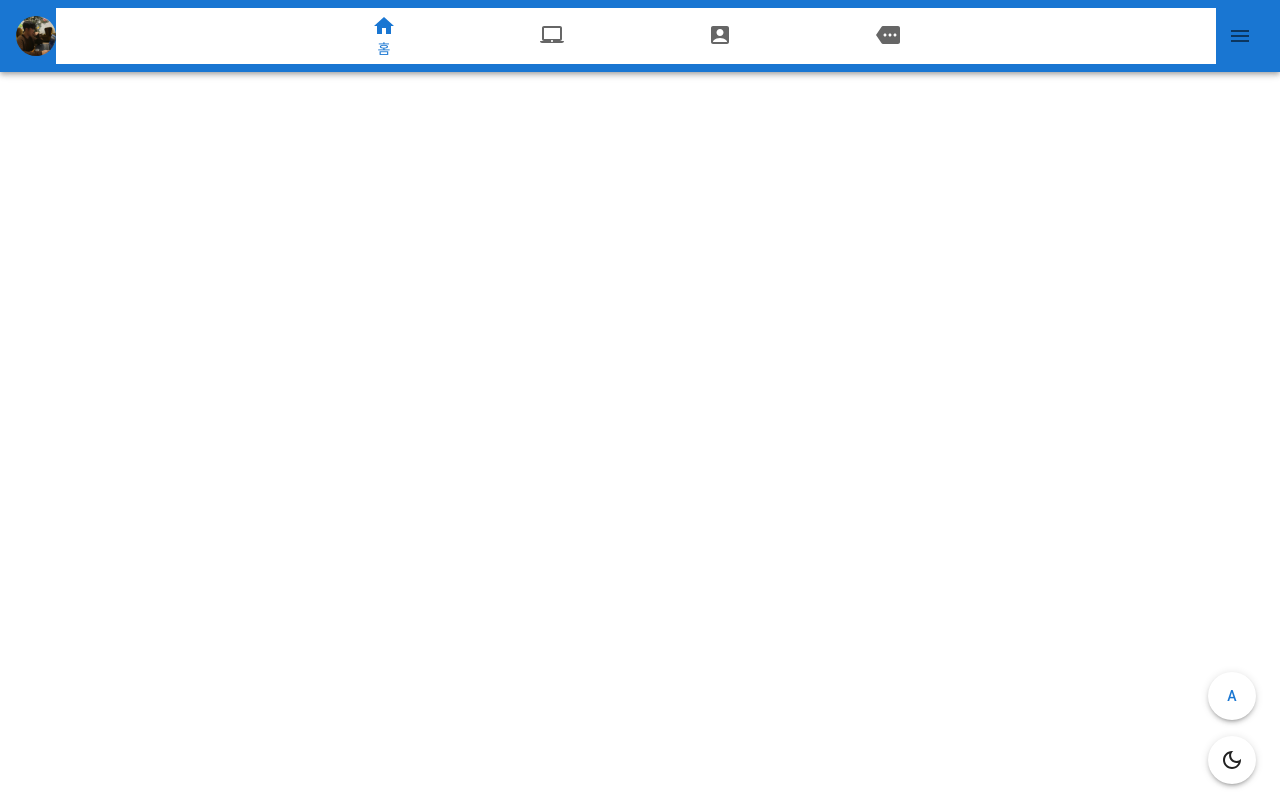
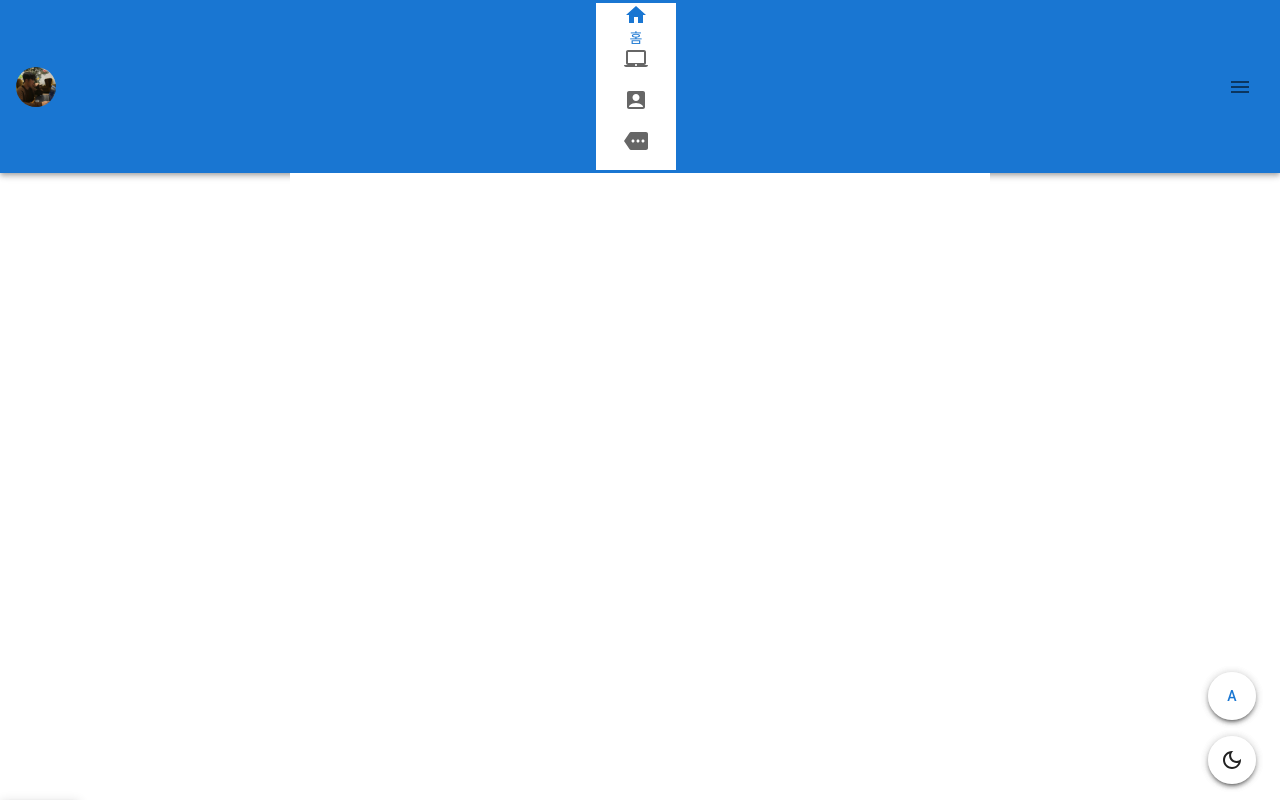
Before and after one commit to kiminseob/resume, a React (Create React App) app: page /home in a window 1280 px wide. Shown: the top 800 px of the page. Built offline with nearby package versions, Linux system fonts and the light colour scheme.

Commit message:
style: App Bar 왼쪽으로 이동

```diff
--- a/src/components/gnb/IconMenu.jsx
+++ b/src/components/gnb/IconMenu.jsx
@@ -19,12 +19,15 @@ const icon = {
 };
 
 const bottomNavStyle = (theme) => ({
-  width: '100%',
+  height: '100%',
+  aliginItems: 'center',
+  flexDirection: 'column',
   backgroundColor: theme.navBackgroundColor,
   '.MuiTabs-flexContainer': {
     justifyContent: 'space-evenly',
   },
   '& .MuiButtonBase-root': {
+    padding: 0,
     textTransform: 'none',
     color: theme.navTxtColor,
     '&.Mui-selected': {
@@ -33,16 +36,30 @@ const bottomNavStyle = (theme) => ({
   },
 });
 
+// const bottomNavStyle = (theme) => ({
+//   width: '100%',
+//   backgroundColor: theme.navBackgroundColor,
+//   '.MuiTabs-flexContainer': {
+//     justifyContent: 'space-evenly',
+//   },
+//   '& .MuiButtonBase-root': {
+//     textTransform: 'none',
+//     color: theme.navTxtColor,
+//     '&.Mui-selected': {
+//       color: theme.navTxtSelectedColor,
+//     },
+//   },
+// });
+
 function IconMenu() {
   const { pathname } = useLocation();
   const { GnbStore } = useStore();
   const navigate = useNavigate();
-
   const theme = GnbStore.themeColor;
   const { nav } = GnbStore.message;
 
   const [value, setValue] = useState(
-    nav.filter(({ path }) => pathname.includes(path))[0].path
+    nav.filter(({ path }) => pathname.includes(path))[0]?.path ?? 'home'
   );
 
   const handleChange = (event, newValue) => {
@@ -51,7 +68,9 @@ function IconMenu() {
   };
 
   return (
-    <Box sx={{ flexGrow: 1, display: { mobile: 'none', tablet: 'flex' } }}>
+    <Box
+      sx={{ height: 'inherit', display: { mobile: 'none', tablet: 'flex' } }}
+    >
       <BottomNavigation
         value={value}
         onChange={handleChange}
--- a/src/components/gnb/Nav.jsx
+++ b/src/components/gnb/Nav.jsx
@@ -8,7 +8,8 @@ import Profile from './Profile';
 import IconMenu from './IconMenu';
 import TabMenu from './TabMenu';
 
-const Nav = () => {
+const Nav = (props) => {
+  const { left } = props;
   const [anchorElNav, setAnchorElNav] = React.useState(null);
   const [anchorElUser, setAnchorElUser] = React.useState(null);
   const { GnbStore } = useStore();
@@ -29,10 +30,29 @@ const Nav = () => {
     setAnchorElUser(null);
   };
 
+  const leftAppBarStyle = {
+    '&': { width: '5rem', padding: '0.5rem 0' },
+    '& .MuiContainer-root': { height: '100%', padding: 0 },
+    '& .MuiToolbar-root': {
+      flexDirection: 'column',
+      height: '100%',
+      padding: 0,
+    },
+  };
+
+  const topAppBarStyle = {
+    width: '100%',
+    padding: '0.2rem 0',
+  };
+  const appBarStyle = left ? leftAppBarStyle : topAppBarStyle;
+
   return (
     <AppBar
       position="static"
-      sx={{ backgroundColor: theme.navBackgroundColor, padding: '0.5rem 0' }}
+      sx={{
+        backgroundColor: theme.navBackgroundColor,
+        ...appBarStyle,
+      }}
     >
       <Container>
         <Toolbar
@@ -45,7 +65,6 @@ const Nav = () => {
             handleCloseUserMenu={handleCloseUserMenu}
           />
           <IconMenu />
-
           <TabMenu
             anchorElNav={anchorElNav}
             handleOpenNavMenu={handleOpenNavMenu}
--- a/src/components/portfolio/index.jsx
+++ b/src/components/portfolio/index.jsx
@@ -2,23 +2,41 @@ import React from 'react';
 import { Nav, Language, DarkMode } from 'components';
 import { useStore } from 'utils';
 import { observer } from 'mobx-react-lite';
+import { Box } from '@mui/material';
 import Main from './Main';
 
 function Portfolio() {
   const { GnbStore } = useStore();
   const theme = GnbStore.themeColor;
-  const style = {
+  const Topstyle = {
+    backgroundColor: theme.portfolioBackgroundColor,
+    color: theme.portfolioTxtColor,
+    flexDirection: 'column',
+  };
+  const Leftstyle = {
     backgroundColor: theme.portfolioBackgroundColor,
     color: theme.portfolioTxtColor,
   };
 
   return (
-    <div className="portfolio" style={style}>
-      <Nav />
-      <Main />
-      <Language />
-      <DarkMode />
-    </div>
+    <>
+      <Box sx={{ display: { mobile: 'flex', tablet: 'none' } }}>
+        <div className="portfolio" style={Topstyle}>
+          <Nav />
+          <Main />
+          <Language />
+          <DarkMode />
+        </div>
+      </Box>
+      <Box sx={{ display: { mobile: 'none', tablet: 'flex' } }}>
+        <div className="portfolio" style={Leftstyle}>
+          <Nav left />
+          <Main />
+          <Language />
+          <DarkMode />
+        </div>
+      </Box>
+    </>
   );
 }
 
--- a/src/scss/portfolio/common.scss
+++ b/src/scss/portfolio/common.scss
@@ -4,6 +4,7 @@ body {
 
 main {
   height: 100%;
+  width: 100%;
   overflow: auto;
 }
 
--- a/src/scss/portfolio/portfolio.scss
+++ b/src/scss/portfolio/portfolio.scss
@@ -2,7 +2,6 @@
 
 .portfolio {
   display: flex;
-  flex-direction: column;
   min-width: $mobile-breakpoint;
   width: 100vw;
   height: 100vh;
```
